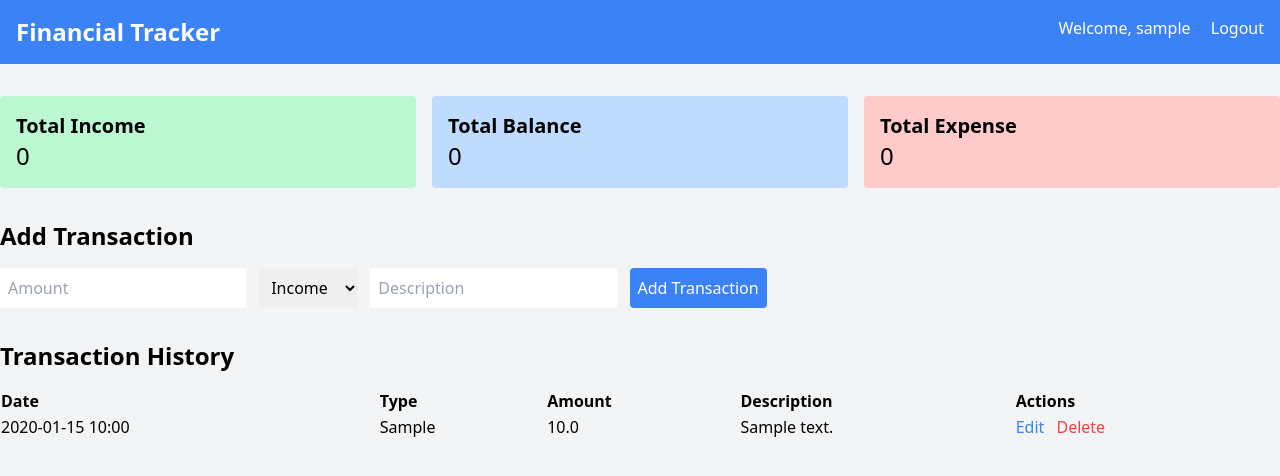
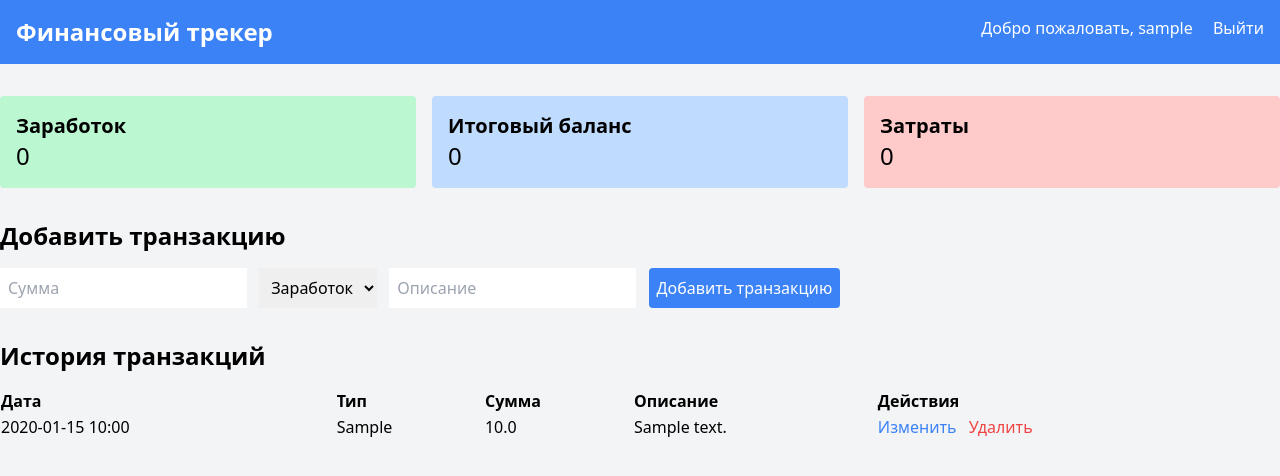
Before and after one commit to bwl-andromeda/flask_db, a Flask app: page / in a window 1280 px wide. Shown: the top 476 px of the page. Run offline with Flask 3, Linux system fonts and the light colour scheme; a user stored in the database is signed in; tables that the repository leaves empty hold one stand-in row (values such as "Sample post"); some libraries are stand-ins or nearby versions.

```diff
--- a/app/routes.py
+++ b/app/routes.py
@@ -10,8 +10,8 @@ bp = Blueprint('main', __name__)
 @login_required
 def index():
     transactions = Transaction.query.filter_by(user_id=current_user.id).order_by(Transaction.date.desc()).all()
-    total_income = sum(t.amount for t in transactions if t.type == 'income')
-    total_expense = sum(t.amount for t in transactions if t.type == 'expense')
+    total_income = sum(t.amount for t in transactions if t.type == 'Заработок')
+    total_expense = sum(t.amount for t in transactions if t.type == 'Трата')
     total_balance = total_income - total_expense
     return render_template('index.html', transactions=transactions,
                            total_income=total_income, total_expense=total_expense,
@@ -33,7 +33,7 @@ def add_transaction():
 def edit_transaction(id):
     transaction = Transaction.query.get_or_404(id)
     if transaction.user_id != current_user.id:
-        flash('You do not have permission to edit this transaction.')
+        flash('У вас нет прав что бы редактировать данную транзакцию.')
         return redirect(url_for('main.index'))
     if request.method == 'POST':
         transaction.amount = float(request.form['amount'])
@@ -48,7 +48,7 @@ def edit_transaction(id):
 def delete_transaction(id):
     transaction = Transaction.query.get_or_404(id)
     if transaction.user_id != current_user.id:
-        flash('You do not have permission to delete this transaction.')
+        flash('У вас нет прав что бы удалить данную транзакцию.')
         return redirect(url_for('main.index'))
     db.session.delete(transaction)
     db.session.commit()
@@ -63,13 +63,13 @@ def register():
         password = request.form['password']
         user = User.query.filter_by(username=username).first()
         if user:
-            flash('Username already exists. Please choose a different one.')
+            flash('Такое имя пользователя уже существует. Выберите другое.')
             return redirect(url_for('main.register'))
         new_user = User(username=username)
         new_user.set_password(password)
         db.session.add(new_user)
         db.session.commit()
-        flash('Registration successful. Please log in.')
+        flash('Регистрация прошла успешно! Пожалуйста, авторизуйтесь.')
         return redirect(url_for('main.login'))
     return render_template('register.html')
 
@@ -87,7 +87,7 @@ def login():
             if not next_page or url_parse(next_page).netloc != '':
                 next_page = url_for('main.index')
             return redirect(next_page)
-        flash('Invalid username or password.')
+        flash('Неправильное имя пользователя или пароль.')
     return render_template('login.html')
 
 @bp.route('/logout')
--- a/app/templates/base.html
+++ b/app/templates/base.html
@@ -3,20 +3,20 @@
 <head>
     <meta charset="UTF-8">
     <meta name="viewport" content="width=device-width, initial-scale=1.0">
-    <title>Financial Tracker</title>
+    <title>Финансовый трекер</title>
     <script src="https://cdn.tailwindcss.com"></script>
 </head>
 <body class="bg-gray-100">
     <nav class="bg-blue-500 p-4 text-white">
         <div class="container mx-auto">
-            <a href="{{ url_for('main.index') }}" class="text-2xl font-bold">Financial Tracker</a>
+            <a href="{{ url_for('main.index') }}" class="text-2xl font-bold">Финансовый трекер</a>
             <div class="float-right">
                 {% if current_user.is_authenticated %}
-                    <span class="mr-4">Welcome, {{ current_user.username }}</span>
-                    <a href="{{ url_for('main.logout') }}">Logout</a>
+                    <span class="mr-4">Добро пожаловать, {{ current_user.username }}</span>
+                    <a href="{{ url_for('main.logout') }}">Выйти</a>
                 {% else %}
-                    <a href="{{ url_for('main.login') }}" class="mr-4">Login</a>
-                    <a href="{{ url_for('main.register') }}">Register</a>
+                    <a href="{{ url_for('main.login') }}" class="mr-4">Авторизоваться</a>
+                    <a href="{{ url_for('main.register') }}">Зарегистрироваться</a>
                 {% endif %}
             </div>
         </div>
--- a/app/templates/index.html
+++ b/app/templates/index.html
@@ -4,39 +4,39 @@
 {% if current_user.is_authenticated %}
     <div class="grid grid-cols-3 gap-4 mb-8">
         <div class="bg-green-200 p-4 rounded">
-            <h2 class="text-xl font-bold">Total Income</h2>
+            <h2 class="text-xl font-bold">Заработок</h2>
             <p class="text-2xl">{{ total_income }}</p>
         </div>
         <div class="bg-blue-200 p-4 rounded">
-            <h2 class="text-xl font-bold">Total Balance</h2>
+            <h2 class="text-xl font-bold">Итоговый баланс</h2>
             <p class="text-2xl">{{ total_balance }}</p>
         </div>
         <div class="bg-red-200 p-4 rounded">
-            <h2 class="text-xl font-bold">Total Expense</h2>
+            <h2 class="text-xl font-bold">Затраты</h2>
             <p class="text-2xl">{{ total_expense }}</p>
         </div>
     </div>
 
-    <h2 class="text-2xl font-bold mb-4">Add Transaction</h2>
+    <h2 class="text-2xl font-bold mb-4">Добавить транзакцию</h2>
     <form action="{{ url_for('main.add_transaction') }}" method="post" class="mb-8">
-        <input type="number" name="amount" placeholder="Amount" required class="p-2 mr-2">
+        <input type="number" name="amount" placeholder="Сумма" required class="p-2 mr-2">
         <select name="type" required class="p-2 mr-2">
-            <option value="income">Income</option>
-            <option value="expense">Expense</option>
+            <option value="Заработок">Заработок</option>
+            <option value="Трата">Трата</option>
         </select>
-        <input type="text" name="description" placeholder="Description" class="p-2 mr-2">
-        <button type="submit" class="bg-blue-500 text-white p-2 rounded">Add Transaction</button>
+        <input type="text" name="description" placeholder="Описание" class="p-2 mr-2">
+        <button type="submit" class="bg-blue-500 text-white p-2 rounded">Добавить транзакцию</button>
     </form>
 
-    <h2 class="text-2xl font-bold mb-4">Transaction History</h2>
+    <h2 class="text-2xl font-bold mb-4">История транзакций</h2>
     <table class="w-full">
         <thead>
             <tr>
-                <th class="text-left">Date</th>
-                <th class="text-left">Type</th>
-                <th class="text-left">Amount</th>
-                <th class="text-left">Description</th>
-                <th class="text-left">Actions</th>
+                <th class="text-left">Дата</th>
+                <th class="text-left">Тип</th>
+                <th class="text-left">Сумма</th>
+                <th class="text-left">Описание</th>
+                <th class="text-left">Действия</th>
             </tr>
         </thead>
         <tbody>
@@ -47,15 +47,15 @@
                 <td>{{ transaction.amount }}</td>
                 <td>{{ transaction.description }}</td>
                 <td>
-                    <a href="{{ url_for('main.edit_transaction', id=transaction.id) }}" class="text-blue-500">Edit</a>
-                    <a href="{{ url_for('main.delete_transaction', id=transaction.id) }}" class="text-red-500 ml-2">Delete</a>
+                    <a href="{{ url_for('main.edit_transaction', id=transaction.id) }}" class="text-blue-500">Изменить</a>
+                    <a href="{{ url_for('main.delete_transaction', id=transaction.id) }}" class="text-red-500 ml-2">Удалить</a>
                 </td>
             </tr>
             {% endfor %}
         </tbody>
     </table>
 {% else %}
-    <h2 class="text-2xl font-bold mb-4">Welcome to Financial Tracker</h2>
-    <p class="mb-4">Please <a href="{{ url_for('main.login') }}" class="text-blue-500">login</a> or <a href="{{ url_for('main.register') }}" class="text-blue-500">register</a> to start tracking your finances.</p>
+    <h2 class="text-2xl font-bold mb-4">Добро пожаловать в финансовый трекер!</h2>
+    <p class="mb-4">Пожалуйста <a href="{{ url_for('main.login') }}" class="text-blue-500">авторизуйтесь</a> или <a href="{{ url_for('main.register') }}" class="text-blue-500">зарегистрируйтесь</a> чтобы начать отслеживать ваши финансовые действия!</p>
 {% endif %}
 {% endblock %}
--- a/requirements.txt
+++ b/requirements.txt
@@ -10,7 +10,7 @@ itsdangerous==2.2.0
 Jinja2==3.1.4
 Mako==1.3.5
 MarkupSafe==3.0.1
-psycopg2-binary==2.9.3
+psycopg2-binary==2.9.10
 python-dotenv==0.19.2
 SQLAlchemy==2.0.35
 typing_extensions==4.12.2
```
Also changed, not shown: app/templates/edit_transaction.html (added, +24 -0 lines), app/templates/login.html (+4 -4 lines), app/templates/register.html (+4 -4 lines), 1 other file.
